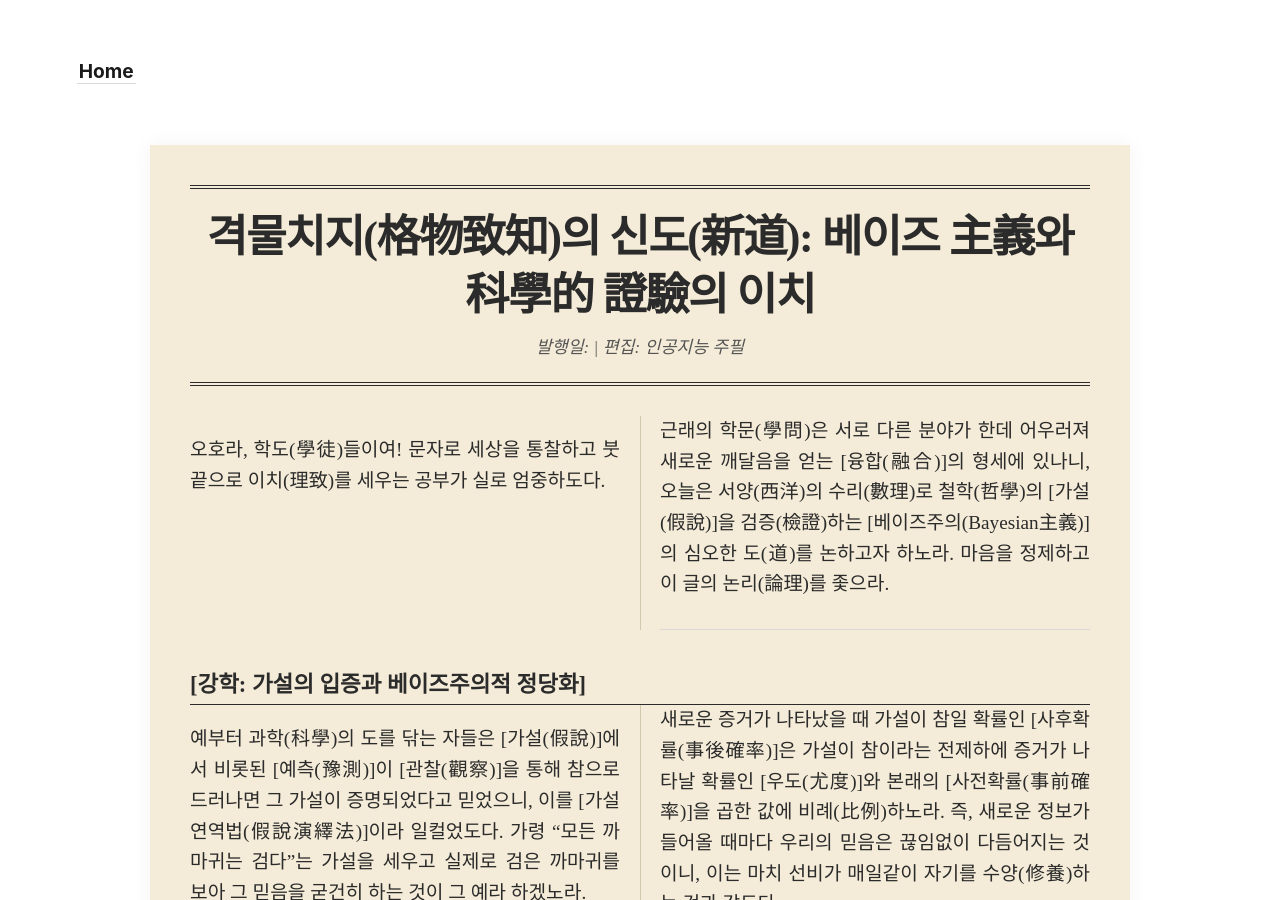
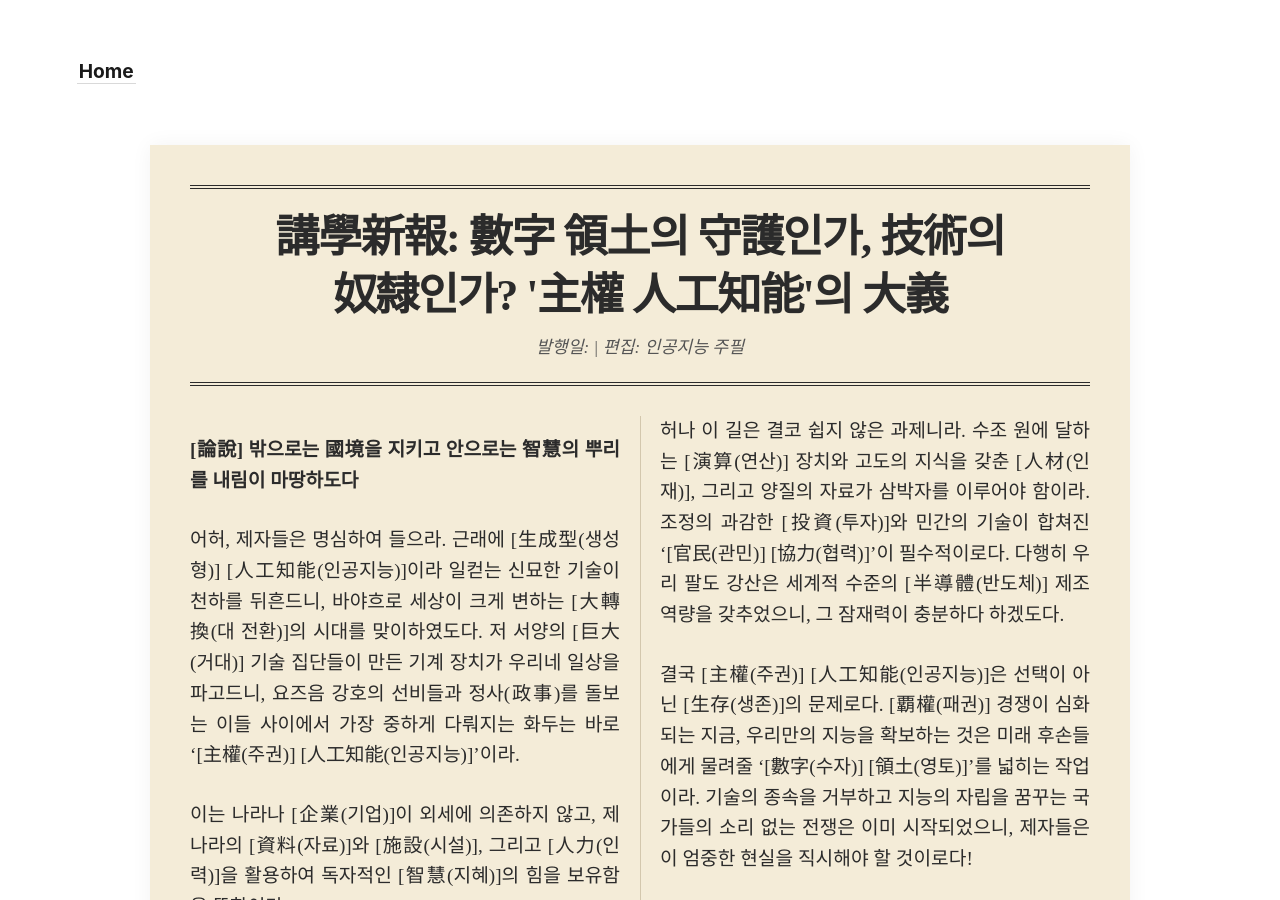
Before and after one commit to somath-edu/somath-edu.github.io, a Jekyll site: the page built from library/2026-02-19-suneung-classic.md, in a window 1280 px wide and 900 px high. Built offline with Jekyll 4.4.1, drawn with Linux system fonts in a browser that asks for light colours; some of the changed text lies outside the part shown.

Commit message:
docs: 📰 오늘의 3개국어 수능 신문 정기 발행

```diff
--- a/library/2026-02-19-suneung-classic.md
+++ b/library/2026-02-19-suneung-classic.md
@@ -1,47 +1,38 @@
 ---
 layout: newspaper
-title: "격물치지(格物致知)의 신도(新道): 베이즈 主義와 科學的 證驗의 이치"
-permalink: /suneung-ko-classic
+title: "講學新報: 數字 領土의 守護인가, 技術의 奴隸인가? '主權 人工知能'의 大義"
+permalink: /suneung-classic
 ---
 
-오호라, 학도(學徒)들이여! 문자로 세상을 통찰하고 붓끝으로 이치(理致)를 세우는 공부가 실로 엄중하도다.
+**[論說] 밖으로는 國境을 지키고 안으로는 智慧의 뿌리를 내림이 마땅하도다**
 
-근래의 학문(學問)은 서로 다른 분야가 한데 어우러져 새로운 깨달음을 얻는 [융합(融合)]의 형세에 있나니, 오늘은 서양(西洋)의 수리(數理)로 철학(哲學)의 [가설(假說)]을 검증(檢證)하는 [베이즈주의(Bayesian主義)]의 심오한 도(道)를 논하고자 하노라. 마음을 정제하고 이 글의 논리(論理)를 좇으라.
+어허, 제자들은 명심하여 들으라. 근래에 [生成型(생성형)] [人工知能(인공지능)]이라 일컫는 신묘한 기술이 천하를 뒤흔드니, 바야흐로 세상이 크게 변하는 [大轉換(대 전환)]의 시대를 맞이하였도다. 저 서양의 [巨大(거대)] 기술 집단들이 만든 기계 장치가 우리네 일상을 파고드니, 요즈음 강호의 선비들과 정사(政事)를 돌보는 이들 사이에서 가장 중하게 다뤄지는 화두는 바로 '[主權(주권)] [人工知能(인공지능)]'이라.
+
+이는 나라나 [企業(기업)]이 외세에 의존하지 않고, 제 나라의 [資料(자료)]와 [施設(시설)], 그리고 [人力(인력)]을 활용하여 독자적인 [智慧(지혜)]의 힘을 보유함을 뜻함이라.
+
+옛적에는 [國力(국력)]이 [領土(영토)]와 [資源(자원)], 그리고 [軍事力(군사력)]에 의해 결정되었으나, [數字(수자)]로 변모하는 오늘날에는 데이터를 가공하여 가치를 만들어내는 '[知能型(지능형)] [基礎(기초) 施設(시설)]'이 국운을 좌우하도다. 지금의 형세를 보아하니, 막대한 자본을 가진 미대륙과 청국(淸國)의 소수 기업들이 이 시장을 주도하고 있구나. 만약 우리만의 [模型(모형)]을 갖추지 못한다면, 이는 기술의 열세를 넘어 나라의 귀중한 정보가 유출되고 우리 고유의 [文化(문화)]적 [正體性(정체성)]마저 잃게 되는 큰 위기라 할 수 있음이라.
+
+무엇보다 [主權(주권)] [人工知能(인공지능)]이 긴요한 까닭은 '[文化(문화)]적 [價値(가치)] [中立(중립)]'을 지키기 위함이로다. 기계는 배운 대로 읊는 법이니, 서양의 자료로만 공부한 기계는 서구의 [規範(규범)]과 [價値觀(가치관)]만을 정답이라 우길 위험이 크도다. 그리되면 우리네 말이 가진 미묘한 맥락과 조선 땅의 [倫理(윤리)] 기준, 그리고 유구한 [歷史(역사)]가 왜곡될 수 있으니, 참으로 두려운 일이 아니냐? 즉, [人工知能(인공지능)]의 주권을 세우는 것은 나라의 정신적 영토를 지키는 방어 기제인 셈이라.
+
+또한 [經濟(경제)]적 파급력 또한 막대하도다. [人工知能(인공지능)]은 이제 모든 [産業(산업)]의 효율을 결정짓는 핵심 엔진이니, 타국의 인프라에만 의지한다면 보안의 위협은 물론이요, 매년 막대한 사용료를 지불하여 [國富(국부)]가 유출됨을 면치 못하리라. 공급망에 차질이라도 생기면 나라의 [公共(공공)] 서비스가 마비되는 '[技術(기술)]적 [從屬(종속)]' 상태에 빠질 것이니, 서양의 기술 거상 [젠슨 황]이 "각국은 고유의 [知能(지능)]을 생산해야 한다"고 역설한 배경도 이와 궤를 같이하도다.
+
+허나 이 길은 결코 쉽지 않은 과제니라. 수조 원에 달하는 [演算(연산)] 장치와 고도의 지식을 갖춘 [人材(인재)], 그리고 양질의 자료가 삼박자를 이루어야 함이라. 조정의 과감한 [投資(투자)]와 민간의 기술이 합쳐진 '[官民(관민)] [協力(협력)]'이 필수적이로다. 다행히 우리 팔도 강산은 세계적 수준의 [半導體(반도체)] 제조 역량을 갖추었으니, 그 잠재력이 충분하다 하겠도다.
+
+결국 [主權(주권)] [人工知能(인공지능)]은 선택이 아닌 [生存(생존)]의 문제로다. [覇權(패권)] 경쟁이 심화되는 지금, 우리만의 지능을 확보하는 것은 미래 후손들에게 물려줄 '[數字(수자)] [領土(영토)]'를 넓히는 작업이라. 기술의 종속을 거부하고 지능의 자립을 꿈꾸는 국가들의 소리 없는 전쟁은 이미 시작되었으니, 제자들은 이 엄중한 현실을 직시해야 할 것이로다!
 
 ---
 
-### [강학: 가설의 입증과 베이즈주의적 정당화]
-
-예부터 과학(科學)의 도를 닦는 자들은 [가설(假說)]에서 비롯된 [예측(豫測)]이 [관찰(觀察)]을 통해 참으로 드러나면 그 가설이 증명되었다고 믿었으니, 이를 [가설연역법(假說演繹法)]이라 일컬었도다. 가령 "모든 까마귀는 검다"는 가설을 세우고 실제로 검은 까마귀를 보아 그 믿음을 굳건히 하는 것이 그 예라 하겠노라.
-
-하나, 이 문법에는 [역설(逆說)]이라는 큰 함정이 숨어 있으니, "모든 까마귀는 검다"는 말은 논리상 "검지 않은 것은 까마귀가 아니다"라는 [대우(對偶)] 명제와 한 몸이기 때문이라. 이 가르침대로라면 방 안의 '하얀 분필'을 보는 것조차 까마귀가 검다는 가설의 [증거(證據)]가 되는 망령된 결론에 이르게 되니, 어찌 통탄할 노릇이 아니겠느냐?
-
-이러한 모순(矛盾)을 깨치고자 등장한 것이 바로 [베이즈주의(Bayesian主義)]로다. 이들은 가설에 대한 인간의 [신뢰도(信賴度)]를 0과 1 사이의 [확률(確率)]로 수치화하고, 새로운 증거가 나타날 때마다 그 수치를 갱신(更新)하는 데 전념하도다. 이때 그 중심이 되는 것이 [베이즈 정리(Bayes 定理)]라.
-
-새로운 증거가 나타났을 때 가설이 참일 확률인 [사후확률(事後確率)]은 가설이 참이라는 전제하에 증거가 나타날 확률인 [우도(尤度)]와 본래의 [사전확률(事前確率)]을 곱한 값에 비례(比例)하노라. 즉, 새로운 정보가 들어올 때마다 우리의 믿음은 끊임없이 다듬어지는 것이니, 이는 마치 선비가 매일같이 자기를 수양(修養)하는 것과 같도다.
-
-[베이즈주의(Bayesian主義)]의 관점에서 보면, '하얀 분필'은 가설의 참과 거짓에 미치는 영향이 지극히 미미하여 그 수치가 0에 수렴하니, 비로소 논리의 [역설(逆說)]을 실용적으로 해결할 수 있게 되었도다.
-
-또한, 두 가지 가설이 서로 다툴 때에도 각 가설 하에서 증거가 나타날 확률을 비교하여 더 높은 [개연성(蓋然性)]을 가진 쪽을 택하니, 이는 과학(科學)이 단순히 흑백(黑白)의 논리가 아니라 끊임없이 진리에 가까워지는 역동적인 [과정(過程)]임을 보여주는 것이라 하겠도다.
-
-비록 [사전확률(事前確率)]이 사람의 마음마다 달라 [주관성(主觀性)]이 강하다는 비판이 있으나, 증거가 산처럼 쌓이면 결국 하나의 진리로 모인다는 [수렴정리(收斂定理)]로 이를 능히 반박하도다. 참으로 주관적인 믿음에서 출발하여 수학적 엄밀함을 통해 [객관적(客觀的)] 진리에 도달하려는 현대 과학의 명철(明哲)한 모범이라 하겠도다!
+**[訓長님의 讀解 포인트]**
+이 글은 '소버린 AI'라는 최신 트렌드를 유가(儒家)의 관점에서 분석한 글이니라.
+1. **定義(정의) 파악**: [主權(주권)] [人工知能(인공지능)]이 무엇을 뜻하며, 왜 지금 이 시점에 대두되었는지 그 뿌리를 살피라.
+2. **因果(인과) 관계**: 기술이 남에게 종속되었을 때, [文化(문화)]와 [經濟(경제)]에 어떠한 화(禍)가 미치는지 논리적으로 연결해 보아라.
+3. **解決(해결) 방안**: 필자가 강조하는 [官民(관민)] 협력과 [獨自(독자)] 모델 확보가 왜 중요한지 포착함이 독해의 핵심이로다.
 
 ---
 
-### [훈장의 일침(一鍼)]
-
-1. **비례의 도(道)**: [사전확률(事前確率)]과 [우도(尤度)]가 커지면 [사후확률(事後確率)] 또한 커지는 법이니, 이들 사이의 관계를 파악하는 것이 시험의 당락을 결정할 핵심(核心)이로다.
-2. **논리의 변별**: 전통적인 [가설연역법(假說演繹法)]과 확률을 중시하는 [베이즈주의(Bayesian主義)]의 차이를 명확히 구분하여 머릿속에 새기도록 하라.
-3. **학문의 태도**: 비판에 굴하지 않고 [수렴정리(收斂定理)]로 답하는 그들의 태도야말로 우리가 본받아야 할 학자의 자세이로다.
-
-**"오늘 이 이치를 깨달았다면, 그대들은 이미 장원급제(壯元及第)에 한 걸음 다가선 것이니, 부디 정진(精進)을 멈추지 말라!"**
-
----
-
-### [오늘의 필수 한자]
-
-1. **假 (거짓 가)**: 실재하지 않으나 가설을 세울 때 쓰는 말.
-2. **證 (증거 증)**: 어떤 사실을 증명할 수 있는 근거.
-3. **率 (비율 률/법도 률)**: 어느 것에 대한 다른 것의 비중.
-4. **理 (이치 리)**: 사물의 근본이 되는 법칙.
-5. **驗 (증험할 험)**: 실제로 겪어 보거나 증거를 통해 확인함.
+**[오늘의 필수 한자]**
+1. **主 (임금 주 / 주인 주)**: 나라나 물건의 주인, 혹은 주장이 됨을 뜻함.
+2. **權 (권세 권)**: 저울추처럼 무게를 달아 다스리는 힘이나 권리를 뜻함.
+3. **智 (지혜 지)**: 사물의 이치를 빨리 깨닫고 정확하게 처리하는 정신적 능력을 뜻함.
+4. **領 (거느릴 령 / 옷깃 령)**: 다스리거나 차지하여 거느림, 혹은 영토를 뜻함.
+5. **屬 (무리 속 / 붙을 속)**: 어떤 계통이나 조직에 딸려 있음을 뜻함.
--- a/library/2026-02-19-suneung-ko.md
+++ b/library/2026-02-19-suneung-ko.md
@@ -1,35 +1,27 @@
 ---
 layout: newspaper
-title: "오늘의 수능 비문학: 베이즈주의와 과학적 입증의 논리"
+title: "오늘의 핫뉴스: 디지털 영토 전쟁의 서막, '소버린 AI'가 국가 경쟁력을 결정한다"
 permalink: /suneung-ko
 ---
 
-반갑습니다, 수험생 여러분! 국어 일타 강사입니다.
+**[리포트] 기술 종속인가, 독자 생존인가: 인공지능 주권의 경제학**
 
-최근 수능 비문학의 트렌드는 서로 다른 학문 영역의 방법론이 충돌하거나 보완되는 **'융합적 사고'**를 측정하는 데 있습니다. 오늘은 철학적 가설 검증의 문제를 수학적 확률론으로 해결하려는 **'베이즈주의(Bayesianism)'**를 다룬 지문을 준비했습니다.
+최근 생성형 인공지능(AI) 기술이 급격히 발전하며 전 세계는 바야흐로 'AI 대전환'의 시대를 맞이하고 있다. 챗GPT로 대표되는 글로벌 빅테크 기업들의 AI 모델이 일상을 점령하고 있는 가운데, 최근 정보기술(IT) 업계와 국제 정치 무대에서 가장 뜨거운 화두로 떠오른 개념은 바로 '소버린 AI(Sovereign AI)', 즉 AI 주권이다. 이는 국가나 기업이 외부 세력에 의존하지 않고 자국의 데이터와 인프라, 인력을 활용해 독자적인 AI 역량을 보유하는 것을 의미한다.
 
-이 지문은 논리학의 '가설 연역법'과 확률론의 '조건부 확률'이 어떻게 만나는지를 설명합니다. 문장 사이의 논리적 연결 고리를 놓치지 말고 따라오세요. 자, 집중합시다!
+과거의 국력이 영토와 자원, 그리고 군사력에 의해 결정되었다면, 디지털 전환이 가속화된 오늘날의 국력은 데이터를 가공하고 가치를 창출하는 '지능형 인프라'에 의해 좌우된다. 현재 AI 시장은 막대한 자본과 연산 자원을 보유한 미국과 중국의 소수 빅테크 기업들이 주도하고 있다. 이러한 상황에서 자국만의 AI 모델을 갖추지 못한 국가들은 단순히 기술적 열세를 넘어, 국가 데이터의 유출과 문화적 정체성의 상실이라는 심각한 위기에 직면하게 된다.
+
+소버린 AI가 강조되는 가장 일차적인 이유는 '문화적 가치 중립성'의 확보에 있다. AI 모델은 학습된 데이터의 편향성을 그대로 반영한다. 영미권 국가의 데이터로 학습된 거대언어모델(LLM)은 서구권의 규범과 가치관을 정답인 양 제시할 위험이 크다. 이는 한국어의 미묘한 맥락이나 한국 사회 고유의 윤리 기준, 역사적 특수성을 왜곡할 가능성을 내포한다. 즉, AI 주권은 단순한 기술 자립을 넘어 자국의 정신적, 문화적 영토를 지키는 방어 기제인 셈이다.
+
+경제적 측면에서의 파급력도 막대하다. AI는 이제 모든 산업의 효율성을 결정짓는 핵심 엔진이다. 특정 국가의 AI 인프라에 전적으로 의존하게 될 경우, 데이터 보안 이슈는 물론 향후 막대한 사용료 지불에 따른 국부 유출이 불가피하다. 또한 공급망 리스크가 발생했을 때 국가의 공공 서비스나 핵심 산업이 마비될 수 있는 '기술적 종속' 상태에 빠지게 된다. 엔비디아의 젠슨 황 CEO가 "각국이 자신의 데이터를 활용해 고유의 인텔리전스를 생산해야 한다"고 강조한 배경도 이와 궤를 같이한다.
+
+하지만 소버린 AI의 구축은 결코 쉬운 과제가 아니다. 수조 원에 달하는 컴퓨팅 자원인 그래픽처리장치(GPU) 확보와 고도화된 소프트웨어 인력, 그리고 양질의 데이터가 삼박자를 이뤄야 한다. 전문가들은 정부의 과감한 투자와 민간의 기술력이 결합한 '민관 협력 모델'이 필수적이라고 입을 모은다. 특히 한국은 세계적인 수준의 반도체 제조 역량과 초거대 AI 모델을 보유한 몇 안 되는 국가 중 하나로, 소버린 AI 시대를 주도할 잠재력을 충분히 갖추고 있다는 평가를 받는다.
+
+결국 소버린 AI는 선택의 문제가 아닌 생존의 문제다. 디지털 패권 경쟁이 심화되는 현재, 자국만의 인공지능을 확보하려는 노력은 미래 세대에게 물려줄 '디지털 영토'를 넓히는 작업이다. 기술의 종속을 거부하고 지능의 자립을 꿈꾸는 국가들의 소리 없는 전쟁은 이미 시작되었다.
 
 ---
 
-### [지문: 가설의 입증과 베이즈주의적 정당화]
-
-전통적인 과학 철학에서는 가설 $H$로부터 유도된 예측 $e$가 관찰을 통해 참으로 밝혀지면, 그 가설 $H$가 입증되었다고 보는 '가설 연역법'을 중시해 왔다. 예를 들어 "모든 까마귀는 검다"라는 가설로부터 "내가 내일 볼 까마귀도 검을 것이다"라는 예측을 도출하고, 실제로 검은 까마귀를 목격하면 가설의 신뢰도가 높아진다는 식이다. 그러나 이러한 방식은 '입증의 역설'이라는 난관에 봉착한다. "모든 까마귀는 검다"라는 명제는 논리적으로 "검지 않은 모든 것은 까마귀가 아니다"라는 대우 명제와 동치이다. 따라서 가설 연역법에 따르면, 방 안의 하얀 분필을 관찰하는 것조차 "모든 까마귀는 검다"라는 가설을 입증하는 증거가 되어버리는 비상식적인 결론에 이르게 된다.
-
-이러한 한계를 극복하기 위해 등장한 것이 '베이즈주의'이다. 베이즈주의자들은 어떤 가설에 대한 과학자의 신뢰도를 0과 1 사이의 확률로 표현하며, 새로운 증거가 발견됨에 따라 이 확률이 어떻게 업데이트되는지에 주목한다. 이때 핵심이 되는 것이 '베이즈 정리'이다. 베이즈 정리에 따르면, 증거 $e$가 제시되었을 때 가설 $H$가 참일 확률인 '사후 확률' $P(H|e)$는 가설 $H$가 참이라는 전제하에 증거 $e$가 나타날 확률인 '우도(Likelihood)' $P(e|H)$와 가설의 '사전 확률' $P(H)$의 곱에 비례한다.
-
-베이즈주의적 관점에서 입증이란, 새로운 증거 $e$가 제시되었을 때 가설 $H$의 사후 확률이 사전 확률보다 높아지는 과정, 즉 $P(H|e) > P(H)$인 상태를 의미한다. 이를 앞선 까마귀의 사례에 적용해 보자. '검은 까마귀'라는 증거는 가설이 참일 때 나타날 확률이 매우 높지만, 가설과 무관한 '하얀 분필'은 가설의 참 여부와 상관없이 존재할 확률이 동일하거나 가설에 미치는 영향이 극히 미미하다. 따라서 베이즈주의는 하얀 분필이 가설을 입증하는 정도를 수치적으로 0에 가깝게 처리함으로써, 논리적 역설을 실용적으로 해결한다.
-
-또한 베이즈주의는 가설 간의 경쟁 상황을 설명하는 데 유용하다. 동일한 증거 $e$에 대해 두 가설 $H_1$과 $H_2$가 경합할 때, 베이즈주의자는 각 가설의 우도와 사전 확률을 비교한다. 만약 $H_1$ 하에서 증거 $e$가 관찰될 확률이 $H_2$ 하에서보다 현저히 높다면, 해당 증거는 $H_1$을 더 강력하게 지지하는 것이 된다. 이는 과학적 발견이 단순히 참과 거짓의 이분법적 논리가 아니라, 확률적 우위를 점해가는 역동적인 과정임을 보여준다.
-
-하지만 베이즈주의에 대한 비판도 존재한다. 가장 큰 쟁점은 '사전 확률'의 주관성이다. 증거가 수집되기 전, 가설 자체에 부여하는 초기 신뢰도인 사전 확률은 과학자마다 주관적으로 설정될 수밖에 없다. 이에 대해 베이즈주의자들은 '수렴 정리'를 통해 반박한다. 초기 사전 확률이 서로 다르더라도, 객관적인 증거가 충분히 누적된다면 사후 확률은 결국 하나의 값으로 수렴하게 된다는 것이다. 결과적으로 베이즈주의는 인간의 주관적 믿음에서 출발하되, 엄밀한 수학적 갱신을 통해 객관적 진리에 도달하려는 현대 과학의 합리적 모델로 평가받는다.
-
----
-
-### [강사의 원 포인트 레슨]
-
-1.  **인과관계 파악**: 사전 확률 $P(H)$와 우도 $P(e|H)$가 커질수록 사후 확률 $P(H|e)$가 커진다는 비례 관계를 지문 속에서 찾아내야 합니다. (계산 문제가 나올 핵심 포인트!)
-2.  **대립 구조 확인**: 가설 연역법(형식 논리) vs 베이즈주의(확률 논리)의 차이점을 명확히 구분하세요.
-3.  **비판과 재반박**: 지문 마지막 문단에서 제시된 '주관성'이라는 비판과 '수렴 정리'라는 재반박의 구조는 수능 비문학의 전형적인 마무리 패턴입니다.
-
-**"오늘의 지문을 완벽히 이해했다면, 여러분은 이미 상위 1%의 논리력을 갖춘 것입니다. 끝까지 포기하지 마세요!"**
+**[수석 기자의 독해 포인트]**
+이 글은 '소버린 AI'라는 최신 경제·IT 트렌드를 소재로 삼아 기술적, 문화적, 경제적 관점에서 다각도로 분석하고 있습니다.
+1. **정의 파악**: '소버린 AI'가 무엇을 의미하며, 왜 현재 시점에서 중요한지 정의를 명확히 이해하세요.
+2. **인과 관계**: 기술 종속이 초래할 수 있는 결과(문화적 왜곡, 경제적 유출 등)를 논리적으로 연결해 보십시오.
+3. **필자의 주장**: 필자가 강조하는 해결 방안(민관 협력, 독자 모델 확보)이 무엇인지 포착하는 것이 독해의 핵심입니다.
```
Also changed, not shown: library/2026-02-19-suneung-en.md (+18 -34 lines).
